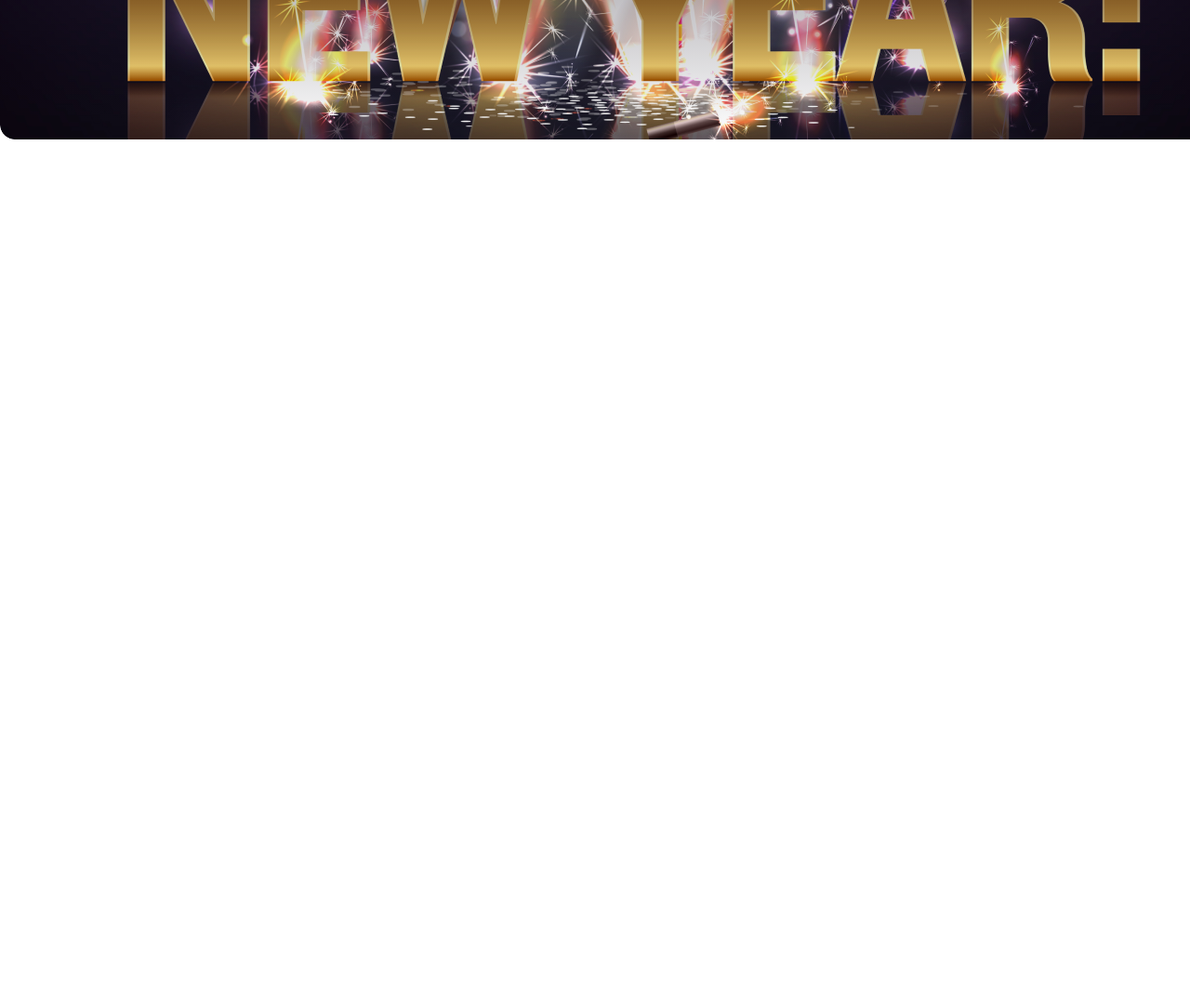
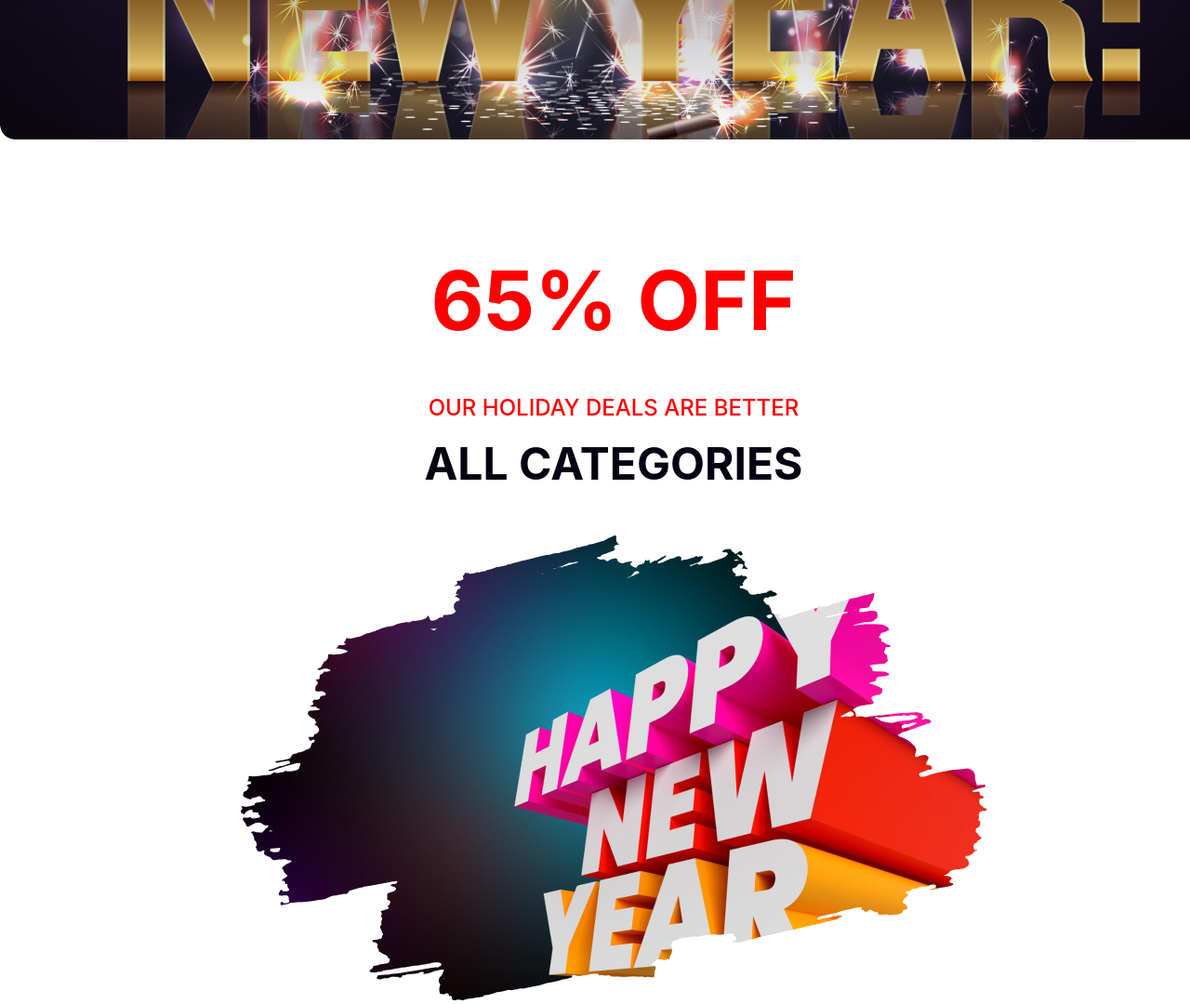
Before and after one commit to Prodhan1971/as-one-new-year-new, a plain HTML site: page index.html in a window 1280 px wide. Shown: the part 500-1580 px from the top of the page at 93% size. Before the commit the page ends 800 px from the top, so only its background shows below. Drawn offline with Linux system fonts and the light colour scheme.

Commit message:
Offer section complete

```diff
--- a/index.html
+++ b/index.html
@@ -20,8 +20,25 @@
     </header>
 
     <main>
-        <section id="offer">
 
+        <!-- offer section -->
+        <section>
+            <div class="container offer-container">
+                <div>
+                    <div class="offer">
+                        <h1>65% OFF</h1>
+                    </div>
+                    <div class="offer">
+                        <h4>OUR HOLIDAY DEALS ARE BETTER</h4>
+                    </div>
+                    <div class="offer">
+                        <h2>ALL CATEGORIES</h2>
+                    </div>
+                    <div class="offer">
+                        <img src="images/new-Year-photo.png" alt="">
+                    </div>
+                </div>
+            </div>
         </section>
 
     </main>
--- a/styles/style.css
+++ b/styles/style.css
@@ -18,7 +18,7 @@
 .banner {
   background-image: linear-gradient(180deg, #070211 0%, rgba(7, 2, 17, 0) 100%),
     url("../images/banner-image.png");
-    border-radius: 16px;
+  border-radius: 16px;
   height: 600px;
   flex-shrink: 0;
   background-size: cover;
@@ -46,3 +46,42 @@
   width: 632px;
   margin-top: 16px;
 }
+
+/* offer section */
+
+.offer-container {
+  display: flex;
+  justify-content: center;
+  align-items: center;
+  text-align: center;
+}
+
+.offer-container h1 {
+  color: #f00;
+  text-align: center;
+  font-family: Inter;
+  font-size: 88px;
+  font-style: normal;
+  font-weight: 700;
+  line-height: normal;
+  margin-bottom: 48px;
+}
+.offer-container h4 {
+  color: #f00;
+  text-align: center;
+  font-family: Inter;
+  font-size: 24px;
+  font-style: normal;
+  font-weight: 500;
+  line-height: normal;
+}
+.offer-container h2 {
+  color: #070211;
+  text-align: center;
+  font-family: Inter;
+  font-size: 48px;
+  font-style: normal;
+  font-weight: 700;
+  line-height: normal;
+  margin: 16px auto 48px;
+}
```
